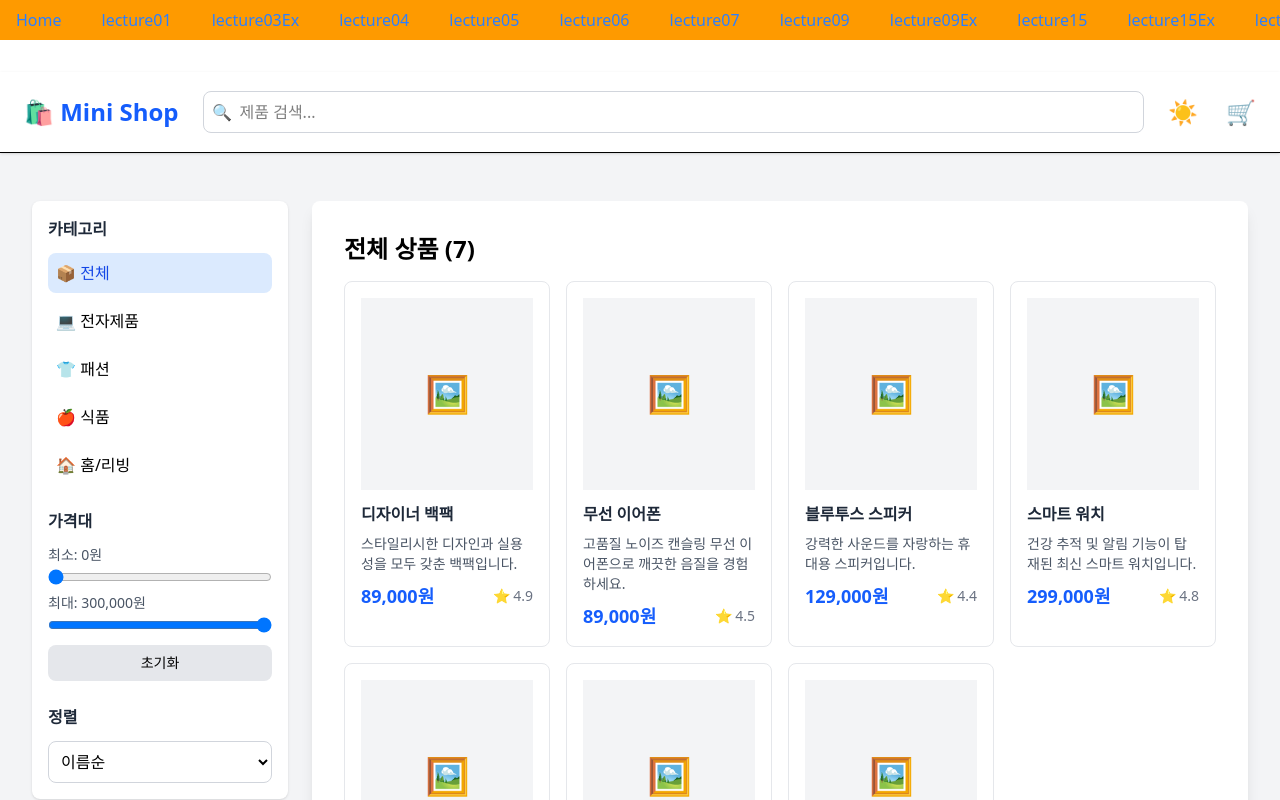
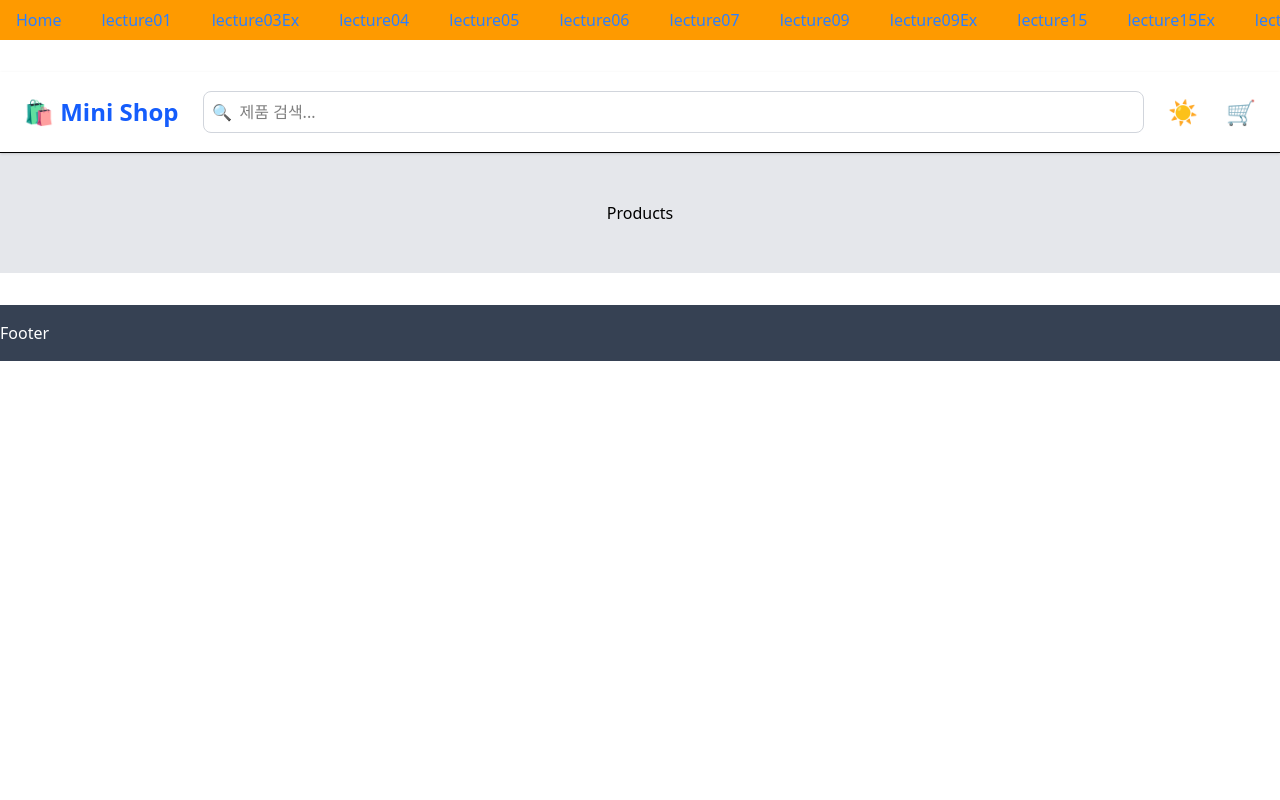
Before and after one commit to Catailog/react-10, a React (Vite) app: page /lecture26-ex in a window 1280 px wide. Shown: the top 800 px of the page. Built offline with nearby package versions, Linux system fonts and the light colour scheme; the HTML template or start-up script is replaced by a standard one.

Commit message:
feat: Home, Product 페이지 구분, 라우터 추가

```diff
--- a/src/lectures/lecture26-exercise/components/common/MenuButton.tsx
+++ b/src/lectures/lecture26-exercise/components/common/MenuButton.tsx
@@ -3,7 +3,7 @@ export default function MenuButton({
   children,
 }: {
   children: React.ReactNode;
-  onClick: () => void;
+  onClick?: () => void;
 }) {
   return (
     <button
--- a/src/lectures/lecture26-exercise/components/header/Header.tsx
+++ b/src/lectures/lecture26-exercise/components/header/Header.tsx
@@ -1,3 +1,5 @@
+import { Link } from 'react-router';
+
 import MenuButton from '@/lectures/lecture26-exercise/components/common/MenuButton';
 import SearchBar from '@/lectures/lecture26-exercise/components/header/SearchBar';
 import useTheme from '@/lectures/lecture26-exercise/features/theme/useTheme';
@@ -16,7 +18,9 @@ export default function Header() {
       <SearchBar />
       <div className="flex flex-row gap-3 text-2xl">
         <MenuButton onClick={toggleTheme}>{theme === 'light' ? '☀️' : '🌙'}</MenuButton>
-        <MenuButton onClick={onClick}>🛒</MenuButton>
+        <Link to="/lectures/lecture26-ex/cart">
+          <MenuButton onClick={onClick}>🛒</MenuButton>
+        </Link>
       </div>
     </div>
   );
--- /dev/null
+++ b/src/lectures/lecture26-exercise/pages/home/index.tsx
@@ -0,0 +1,13 @@
+import { Link } from 'react-router';
+
+import MenuButton from '@/lectures/lecture26-exercise/components/common/MenuButton';
+
+export default function Home() {
+  return (
+    <div className="flex flex-col items-center justify-center bg-gray-200 py-10">
+      <Link to="/lecture26-ex/product">
+        <MenuButton>Products</MenuButton>
+      </Link>
+    </div>
+  );
+}
--- a/src/lectures/lecture26-exercise/pages/index.tsx
+++ /dev/null
@@ -1,3 +0,0 @@
-export default function index() {
-  return <div>abc</div>;
-}
--- a/src/lectures/lecture26-exercise/pages/product/index.tsx
+++ b/src/lectures/lecture26-exercise/pages/product/index.tsx
@@ -1,4 +1,3 @@
-import Header from '@/lectures/lecture26-exercise/components/header/Header';
 import ThemeProvider from '@/lectures/lecture26-exercise/features/theme/ThemeProvider';
 import ProductLayout from '@/lectures/lecture26-exercise/pages/product/ProductLayout';
 
@@ -44,7 +43,7 @@ function ShoppingApp() {
 }
 
 // TODO: Provider로 감싸기
-export default function App() {
+export default function Product() {
   return (
     <>
       <ThemeProvider>
--- a/src/routes/routes.tsx
+++ b/src/routes/routes.tsx
@@ -141,6 +141,11 @@ export const routes: RouteType[] = [
     children: [
       {
         index: true,
+        element: lazy(() => import('@/lectures/lecture26-exercise/pages/home')),
+        hideInNav: true,
+      },
+      {
+        path: 'product',
         element: lazy(() => import('@/lectures/lecture26-exercise/pages/product')),
         hideInNav: true,
       },
```
